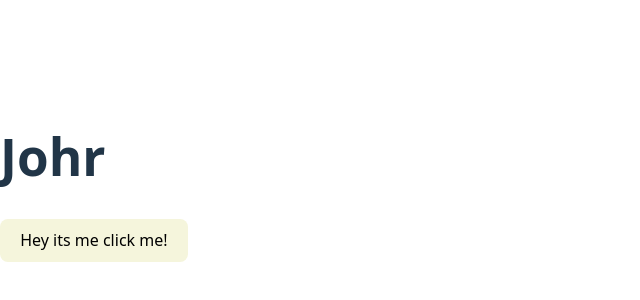
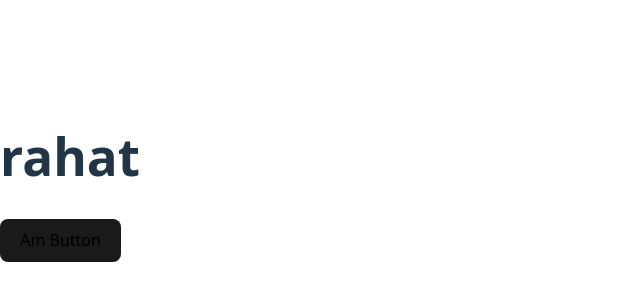
Before and after one commit to rahatali555/react-dashboard, a React (Vite) app: page / in a window 1280 px wide. Shown: the part 222-522 px from the top of the page, without its empty margins (0-640 px from the left). Built offline with nearby package versions, Linux system fonts and the light colour scheme.

Commit message:
just practicing now

```diff
--- a/src/App.jsx
+++ b/src/App.jsx
@@ -1,19 +1,18 @@
 function MyButton(){
-  return (
-    <button className="my-button">
-      Hey its me click me!
-    </button>
+  return(
+    <button>Am Button</button>
   );
 }
 function App(){
-  const User={
-    name:"Johr"
-  };
+   const user={name:"rahat"};
   return(
     <>
-    <h1>{User.name}</h1>
+    <h1>{user.name}</h1>
     <MyButton/>
     </>
+
+
+
   );
 }
 export default App;
```
